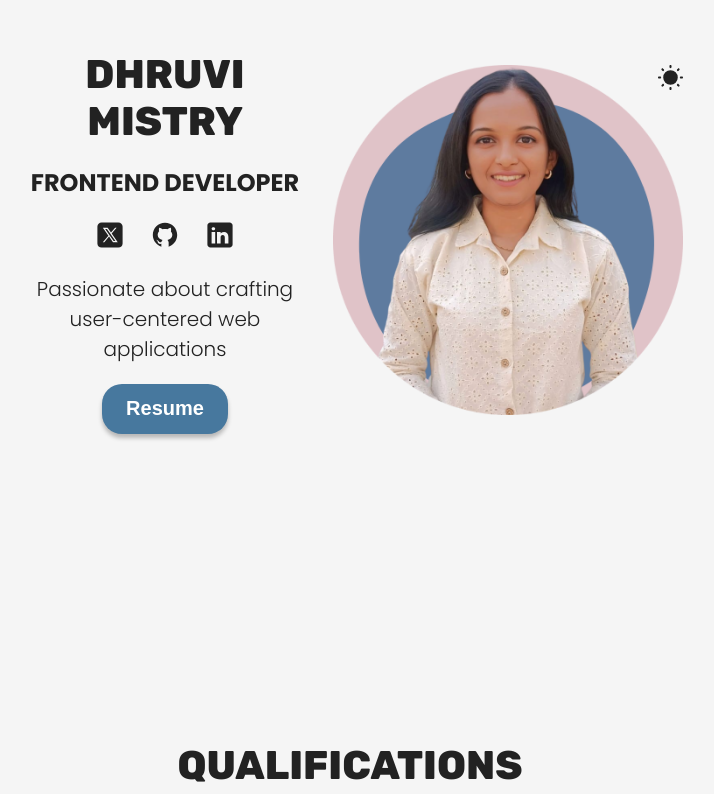
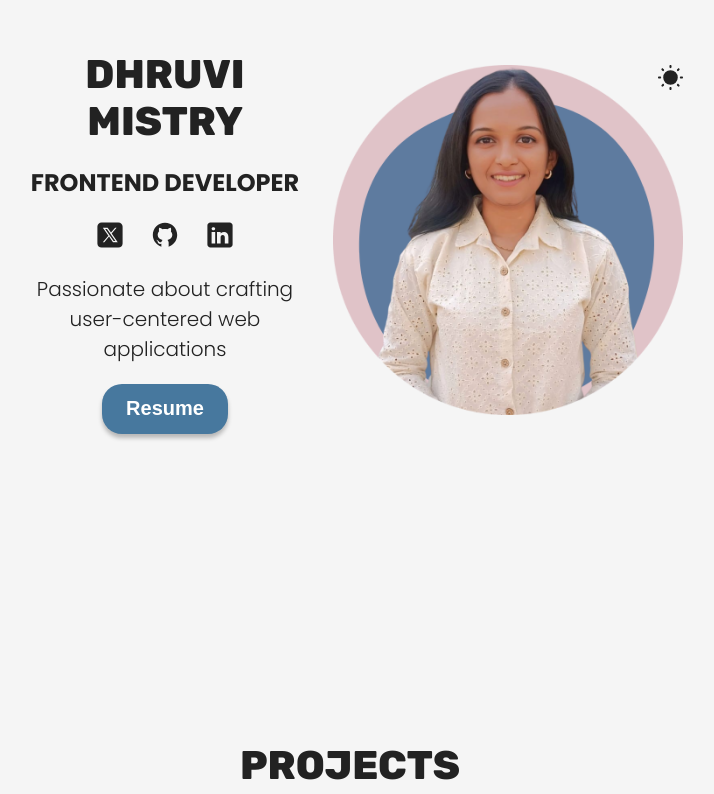
Before and after one commit to dhruvimistry/dhruvi-mistry, a React (Vite) app: page / in a window 1280 px wide. Shown: the part 158-952 px from the top of the page, without its empty margins (290-1004 px from the left). Built offline with nearby package versions, Linux system fonts and the light colour scheme.

Commit message:
Update App.jsx

```diff
--- a/src/App.jsx
+++ b/src/App.jsx
@@ -4,13 +4,12 @@ import Footer from './sections/Footer/Footer';
 import Hero from './sections/Hero/Hero';
 import Projects from './sections/Projects/Projects';
 import Skills from './sections/Skills/Skills';
-import Qualifications from './sections/Qualifications/Qualifications';
+// import Qualifications from './sections/Qualifications/Qualifications';
 
 function App() {
   return (
     <>
       <Hero />
-      <Qualifications />
       <Projects />
       <Skills />
       <Contact />
```
